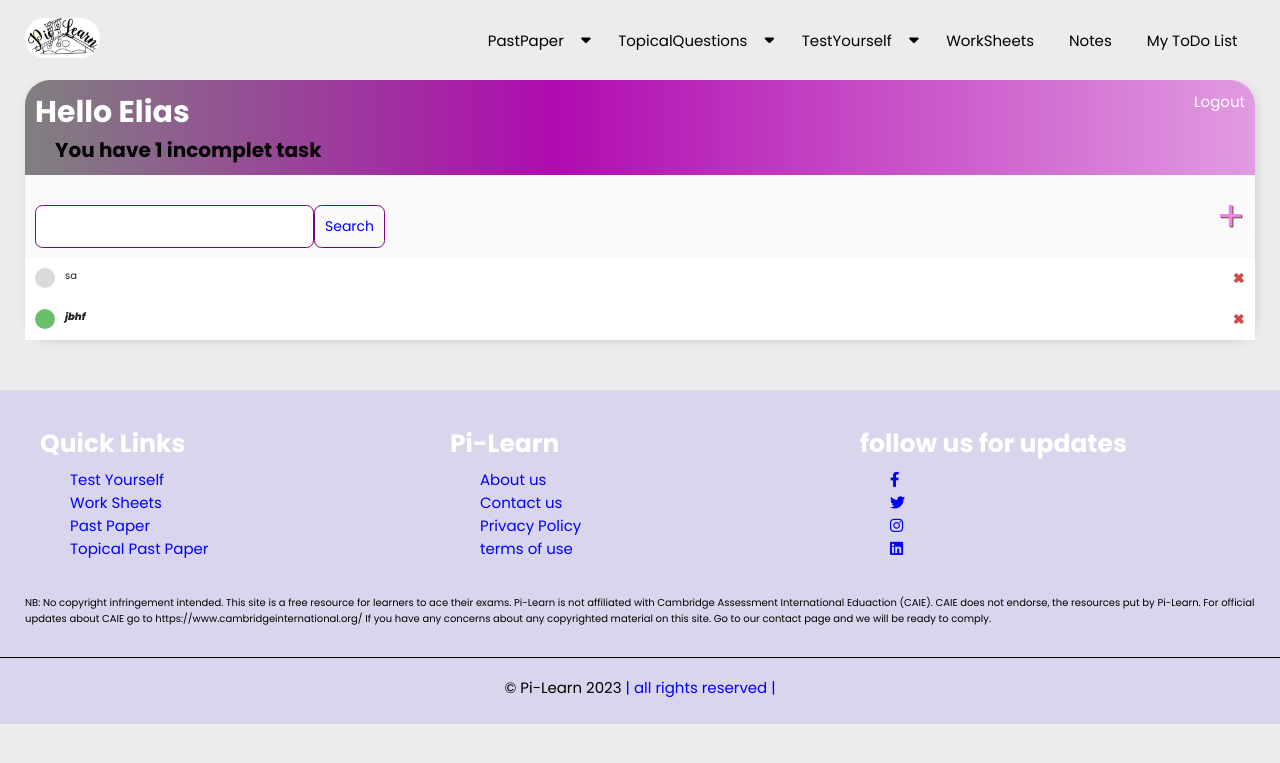
After one commit to eliaschikwanda/pi-learn-1.0, a Django app: page /my_to_do_list/ in a window 1280 px wide. The commit adds this page. Shown: the top 763 px of the page. Run offline with Django 4.2, Linux system fonts and the light colour scheme; a user stored in the database is signed in; data comes from the database, SQL or seed files in the repository; both versions use the stored data as it was after the commit; some libraries are stand-ins or nearby versions.

Commit message:
Adding a ToDoList and some user registration

```diff
--- a/examsolution/models.py
+++ b/examsolution/models.py
@@ -1,4 +1,5 @@
 from django.db import models
+from django.contrib.auth.models import User
 
 # Create your models here.
 
@@ -129,3 +130,18 @@ class people_image(models.Model):
 
     def __str__(self):
         return self.name_of_pic
+
+# user related tables
+
+class UserTask(models.Model):
+    user = models.ForeignKey(User, on_delete=models.CASCADE)
+    title = models.CharField(max_length=200)
+    description = models.TextField()
+    complete = models.BooleanField(default=False)
+    created = models.DateTimeField(auto_now_add=True)
+
+    def __str__(self):
+        return self.title
+
+    class Meta:
+        ordering = ['complete']
--- a/examsolution/static/examsolution/css/style.css
+++ b/examsolution/static/examsolution/css/style.css
@@ -18,7 +18,7 @@
     box-sizing: border-box;
     outline: none; border: none;
     text-decoration: none;
-    text-transform: capitalize;
+    text-transform: none;
 }
 
 html {
@@ -794,6 +794,134 @@ html::-webkit-scrollbar-thumb {
 
 /* about_us.html styling ends here */
 
+/* general initail styling starts here */
+
+.piilearn_wrap_container {
+    margin: auto;
+    margin-top: 8rem;
+    margin-bottom: 5rem;
+    margin-left: 2.5rem;
+    margin-right: 2.5rem;
+    background-color: #FAFAFA;
+    -webkik-box-shadow: 2px 2px 13px -4px rgba(0,0,0,0.21);
+    box-shadow: 2px 2px 13px -4px rgba(0,0,0,0.21);
+    text-transform: none;
+    border-radius: 2.5rem;
+}
+
+/* general initial styling ends here*/
+
+/* usertask_list.html styling starts here */
+.header_bar {
+    padding: 1rem;
+    display: flex;
+    justify-content: space-between;
+    color: white;
+    border-radius: 2.5rem 2.5rem 0 0;
+    background: linear-gradient(90deg,rgb(128, 128, 128) 0%,rgb(176, 11, 176) 43%, rgb(225, 155, 225) 100%);
+}
+
+.header_bar a {
+    color: #fff;
+    text-decoration: none;
+    font-size: 1.5rem;
+}
+
+.header_bar h1 {
+    font-size: 3rem;
+}
+
+.header_bar h3 {
+    font-size: 2rem;
+    margin-left: 2rem;
+    color: black;
+}
+
+.task-wrapper {
+    display: flex;
+    align-items: center;
+    justify-content: space-between;
+    padding: 1rem;
+    background-color: white;
+    border-bottom: 1px solid white;
+}
+
+.task-title {
+    display: flex;
+
+}
+
+.task-title a {
+    text-decoration: none;
+    color: #222;
+    margin-left: 10px;
+}
+
+.task-complete-icon {
+    height: 20px;
+    width: 20px;
+    background-color: rgba(105,192,105);
+    border-radius: 50%;
+}
+
+.task-incomplete-icon {
+    height: 20px;
+    width: 20px;
+    background-color: rgba(218,218,218);
+    border-radius: 50%;
+}
+
+.delete-link {
+    text-decoration: none;
+    font-weight: 900;
+    color:#cf4949;
+    font-size: 2rem;
+    line-height: 0;
+}
+
+#search-add-wrapper {
+    display: flex;
+    justify-content: space-between;
+    align-items: center;
+    padding: 10px;
+}
+
+#add-link {
+    color: rgb(225, 139, 225);
+    text-decoration: none;
+    font-size: 42px;
+    text-shadow: 1px 1px #81413b;
+}
+
+.piilearn_wrap_container  input[type=text], .piilearn_wrap_container  input[type=password],.piilearn_wrap_container  textarea {
+    border: 1px solid purple;
+    border-radius: 0.75rem;
+    padding: 10px;
+}
+
+.piilearn_wrap_container  label {
+    padding-top: 10px !important;
+    display: block;
+}
+
+.all_buttons {
+     border: 1px solid purple;
+     background-color: #FAFAFA;
+     color: blue;
+     padding: 10px;
+     font-size: 14px;
+     border-radius: 0.75rem;
+     cursor: pointer;
+     text-decoration: none;
+}
+
+.card-body {
+    padding: 2rem;
+    font-size: 1.5rem;
+    text-transform: none;
+}
+/* usertask_list.html styling ends here */
+
 /* media queries */
 
 @media (max-width:700px) {
--- a/examsolution/templates/examsolution/base.html
+++ b/examsolution/templates/examsolution/base.html
@@ -79,6 +79,7 @@
 
                 <li><a href=" {% url 'examsolution:worksheets' %} ">WorkSheets</a></li>
                 <li><a href=" {% url 'examsolution:notes' %} ">Notes</a></li>
+                <li><a href=" {% url 'examsolution:my_to_do_list' %} ">My ToDo List</a></li>
             </ul>
 
             <div class="hamburger">
--- /dev/null
+++ b/examsolution/templates/examsolution/usertask_list.html
@@ -0,0 +1,62 @@
+{% extends 'examsolution/base.html' %}
+{% load static %}
+{% block title %}PiiLearn | My ToDo List{% endblock title %}
+
+
+{% block content %}
+
+<div class="piilearn_wrap_container">
+
+    <div class="header_bar">
+        <div>
+            <h1> Hello {{request.user|title}} </h1>
+            <h3> You have {{count}} incomplet task{{count|pluralize:"s"}}</h3>
+        </div>
+        {% if reques.user.is_athenticated %}
+        <a href="{% url 'examsolution:logout' %}">Logout</a>
+
+        {% else %}
+            <a href="{% url 'examsolution:login' %}">Logout</a>
+        {% endif %}
+
+    </div>
+
+    <div id="search-add-wrapper">
+        <form method="GET" style="margin-top:20px; display:flex;">
+            <input type='text' name="search_area" value={{search_input}}>
+            <input type='Submit' value="Search" class="all_buttons">
+        </form>
+        <a id="add-link" href="{% url 'examsolution:create_task' %}">&#x2b;</a>
+    </div>
+
+    <div class="task-items-wrapper">
+
+        {% for task in usertasklist %}
+            <div class="task-wrapper">
+                {% if task.complete %}
+                    <div class="task-title">
+                        <div class="task-complete-icon"></div>
+                        <i><s><a href="{% url 'examsolution:update_task' task.id %}"> {{task.title}} </a></s></i>
+                    </div>
+                    <a class="delete-link" href="{% url 'examsolution:delete_task' task.id %}">&#215;</a>
+                {% else %}
+
+                    <div class="task-title">
+                        <div class="task-incomplete-icon"></div>
+                        <a href="{% url 'examsolution:update_task' task.id %}"> {{task.title}} </a>
+                    </div>
+                    <a class="delete-link" href="{% url 'examsolution:delete_task' task.id %}">&#215;</a>
+
+                {% endif %}
+
+            </div>
+
+        {% empty %}
+            <h3>No tasks available.</h3>
+        {% endfor %}
+
+    </div>
+
+</div>
+
+{% endblock content %}
--- a/examsolution/urls.py
+++ b/examsolution/urls.py
@@ -1,6 +1,7 @@
 from django.urls import path
 from . import views
-
+from .views import *
+from django.contrib.auth.views import LogoutView
 
 app_name = "examsolution"
 urlpatterns = [
@@ -24,4 +25,14 @@ urlpatterns = [
     path('privacy/',views.privacy, name='privacy'),
     path('terms_of_use/', views.terms_of_use, name='terms_of_use'),
 
+    path('login/',CustomLoginView.as_view(),name='login'),
+    path('logout/',LogoutView.as_view(next_page='examsolution:login'),name='logout'),
+    path('register/',RegisterPage.as_view(),name='register'),
+
+    path('my_to_do_list/',UserTaskList.as_view(),name='my_to_do_list'),
+    path('my_to_do_list/<int:pk>/', UserTaskDetail.as_view(),name='task'),
+    path('my_to_do_list/create_task/', UserTaskCreate.as_view(),name='create_task'),
+    path('my_to_do_list/update_task/<int:pk>/',UserTaskUpdate.as_view(),name='update_task'),
+    path('my_to_do_list/delete_task/<int:pk>/',DeleteView.as_view(),name='delete_task'),
+
 ]
--- a/examsolution/views.py
+++ b/examsolution/views.py
@@ -1,12 +1,141 @@
+from typing import Any, Dict
+from django.forms.models import BaseModelForm
+from django.http import HttpResponse
 from django.shortcuts import render, get_object_or_404
-from django.http import HttpResponseRedirect, HttpResponse
 from django.urls import reverse
 from .models import *
+from django.views.generic.list import ListView
+from django.views.generic.detail import DetailView
+from django.views.generic.edit import CreateView, UpdateView, DeleteView, FormView
+from django.urls import reverse_lazy
+from django.contrib.auth.views import LoginView
+from django.contrib.auth.mixins import LoginRequiredMixin
+from django.contrib.auth.forms import UserCreationForm
+from django.contrib.auth import login
+from django.shortcuts import redirect
+# Create your views here.
+
+# Login class views starts here
+
+class CustomLoginView(LoginView):
+    template_name = 'examsolution/login.html'
+    fields = '__all__'
+    redirect_authenticated_user = True
+
+    def get_success_url(self):
+        return reverse_lazy('examsolution:my_to_do_list')
+
+    def get_context_data(self,**kwargs):
+        context = super().get_context_data(**kwargs)
+        website_logo = website_pics.objects.get(id=1)
+        context['website_logo'] = website_logo
+
+        return context
 
 
+class RegisterPage(FormView):
+    template_name = 'examsolution/register.html'
+    form_class = UserCreationForm
+    redirect_authenticated_user = True #Users that are authenticated are redirected
+    success_url = reverse_lazy('examsolution:my_to_do_list') #log in the user
+
+    def form_valid(self, form):
+        user = form.save()
+        if user is not None:
+            login(self.request, user)
+        return super(RegisterPage,self).form_valid(form)
+
+    def get(self,*args, **kwargs):
+        if self.request.user.is_authenticated:
+            return redirect('examsolution:my_to_do_list')
+        return super(RegisterPage, self).get(*args, **kwargs) #Means if user not logged in go ahead and do whatever you were up to
+
+    def get_context_data(self,**kwargs):
+        context = super().get_context_data(**kwargs)
+        website_logo = website_pics.objects.get(id=1)
+        context['website_logo'] = website_logo
+
+        return context
 
 
-# Create your views here.
+# Login class views ends here
+
+# user based views starts here
+
+class UserTaskList(LoginRequiredMixin,ListView):
+    model = UserTask
+    context_object_name = 'usertasklist'
+
+    def get_context_data(self, **kwargs):
+        context = super().get_context_data(**kwargs)
+        context['usertasklist'] = context['usertasklist'].filter(user=self.request.user)
+        context['count'] = context['usertasklist'].filter(complete=False).count()
+        website_logo = website_pics.objects.get(id=1)
+        context['website_logo'] = website_logo
+
+        search_input = self.request.GET.get('search_area') or ''
+
+        if search_input:
+            context['usertasklist'] = context['usertasklist'].filter(title__icontains=search_input) #icontains can be used if the title contains that letter
+
+        context['search_input'] = search_input
+
+        return context
+
+
+class UserTaskDetail(LoginRequiredMixin,DetailView):
+    model = UserTask
+    context_object_name = 'eachtask'
+
+    def get_context_data(self,**kwargs):
+        context = super().get_context_data(**kwargs)
+        website_logo = website_pics.objects.get(id=1)
+        context['website_logo'] = website_logo
+
+        return context
+
+class UserTaskCreate(LoginRequiredMixin,CreateView):
+    model = UserTask
+    fields = ['title','description','complete']
+    success_url = reverse_lazy('examsolution:my_to_do_list')
+
+    def form_valid(self, form):
+        form.instance.user = self.request.user
+        return super(UserTaskCreate,self).form_valid(form)
+
+    def get_context_data(self,**kwargs):
+        context = super().get_context_data(**kwargs)
+        website_logo = website_pics.objects.get(id=1)
+        context['website_logo'] = website_logo
+
+        return context
+
+
+class UserTaskUpdate(LoginRequiredMixin,UpdateView):
+    model = UserTask
+    fields = ['title','description','complete']
+    success_url = reverse_lazy('examsolution:my_to_do_list')
+
+    def get_context_data(self,**kwargs):
+        context = super().get_context_data(**kwargs)
+        website_logo = website_pics.objects.get(id=1)
+        context['website_logo'] = website_logo
+
+        return context
+
+class DeleteView(LoginRequiredMixin,DeleteView):
+    model = UserTask
+    context_object_name = 'task'
+    success_url = reverse_lazy('examsolution:my_to_do_list')
+
+    def get_context_data(self,**kwargs):
+        context = super().get_context_data(**kwargs)
+        website_logo = website_pics.objects.get(id=1)
+        context['website_logo'] = website_logo
+
+        return context
+
+# user based views ends here
 
 # Home page view with empty url
 
--- a/piilearn/settings.py
+++ b/piilearn/settings.py
@@ -135,7 +135,7 @@ STATIC_URL = 'static/'
 STATICFILES_DIRS = [MEDIA_DIR,]
 STATIC_ROOT = os.path.join(BASE_DIR,'static')
 
-
+LOGIN_URL = 'examsolution:login'
 
 # #Amazon S3 Bucket configuration
 # AWS_ACCESS_KEY_ID = 'AKIAXI45RQDI5RQG66HB'
```
Also changed, not shown: examsolution/templates/examsolution/login.html (added, +30 -0 lines), examsolution/templates/examsolution/register.html (added, +39 -0 lines), examsolution/templates/examsolution/usertask_confirm_delete.html (added, +24 -0 lines), examsolution/templates/examsolution/usertask_form.html (added, +29 -0 lines), db.sqlite3, examsolution/migrations/0022_usertask.py (added), 3 other files.
